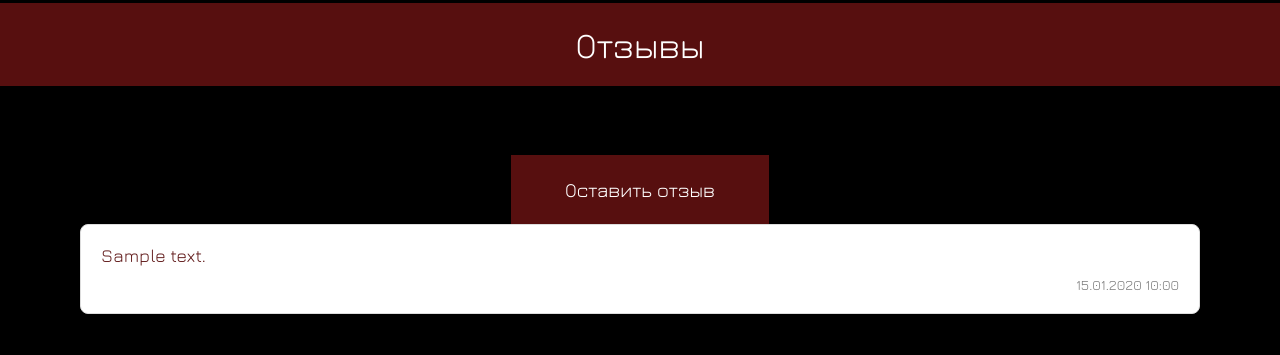
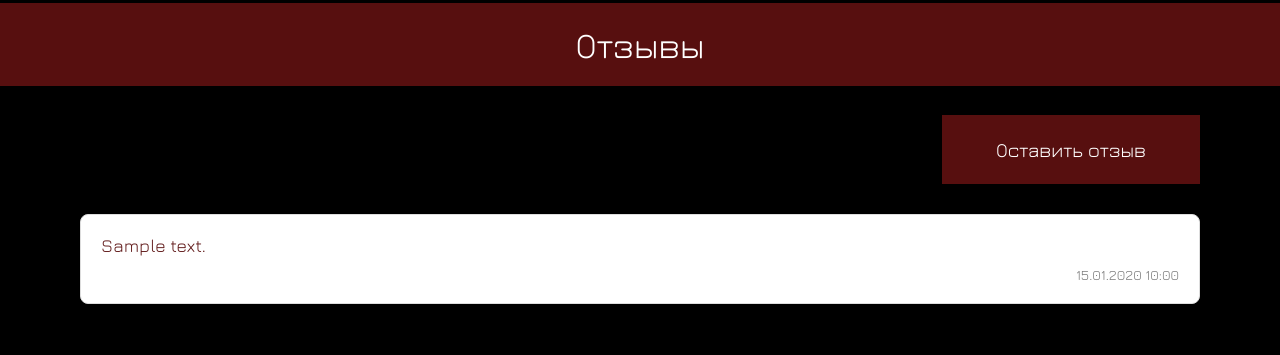
Before and after one commit to SSerov77/A4-django, a Django app: template a4/templates/reviews/reviews.html in a window 1280 px wide; the page is wider, and only the part inside the window is pictured. Shown: the part 221-576 px from the top of that part. Run offline with Django 3.2, Linux system fonts and the light colour scheme; the template is opened without the code that fills it: most values are stand-ins (such as "Sample title", 1, 10 or a date in 2020).

Commit message:
update styles review

```diff
--- a/a4/static/css/reviews.css
+++ b/a4/static/css/reviews.css
@@ -18,14 +18,6 @@
   padding: 20px 0;
 }
 
-/* Стили для кнопки "Оставить отзыв" */
-.block_reviews {
-  display: flex;
-  flex-direction: column;
-  align-items: center;
-  margin-top: 40px;
-}
-
 .submit {
   width: 258px;
   height: 69px;
@@ -34,7 +26,7 @@
   font-family: Jura;
   color: white;
   border: none;
-  cursor: pointer;
+  margin-bottom: 30px;
 }
 
 .submit:hover {
@@ -155,6 +147,9 @@
   margin-top: 40px;
   width: 1120px;
   margin: 0 auto;
+  display: flex;
+  flex-direction: column;
+  align-items: flex-end;
 }
 
 .review-item {
@@ -163,6 +158,7 @@
   border-radius: 8px;
   padding: 20px;
   margin-bottom: 20px;
+  width: 100%;
 }
 
 .review-text {
--- a/a4/templates/reviews/reviews.html
+++ b/a4/templates/reviews/reviews.html
@@ -10,14 +10,6 @@
 {% block content %}
 <div class="content_home_page">
   <p class="title_home_page">Отзывы</p>
-
-  <!-- Кнопка для открытия модального окна -->
-  <div class="block_reviews" id="reviewsContainer">
-    <div class="reviews btn">
-      <button class="submit" id="openReviewModal">Оставить отзыв</button>
-    </div>
-  </div>
-
   <!-- Модальное окно -->
   <div id="reviewModal" class="modal">
     <div class="modal-content">
@@ -37,6 +29,7 @@
 
   <!-- Список отзывов -->
   <div class="reviews-list">
+    <button class="submit" id="openReviewModal">Оставить отзыв</button>
     {% for review in reviews %}
     <div class="review-item">
       <p class="review-text">{{ review.text }}</p>
```
